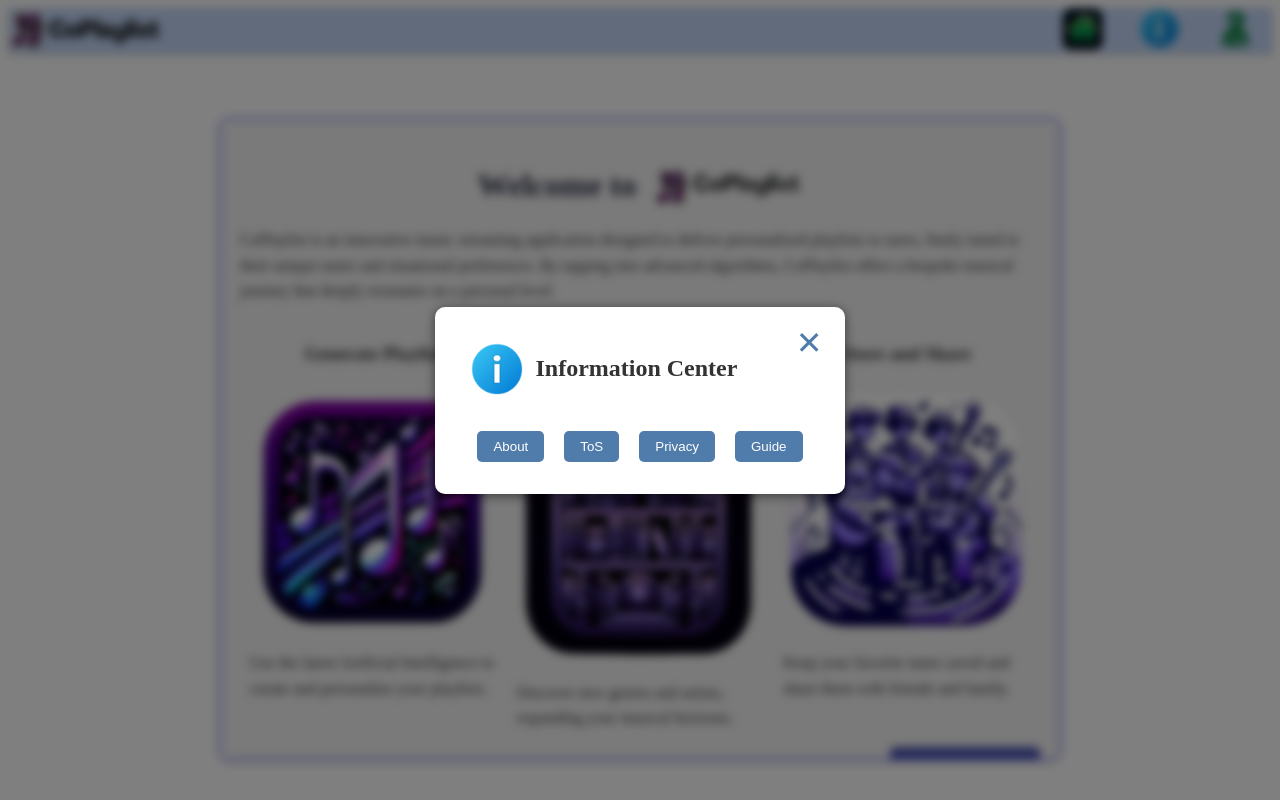
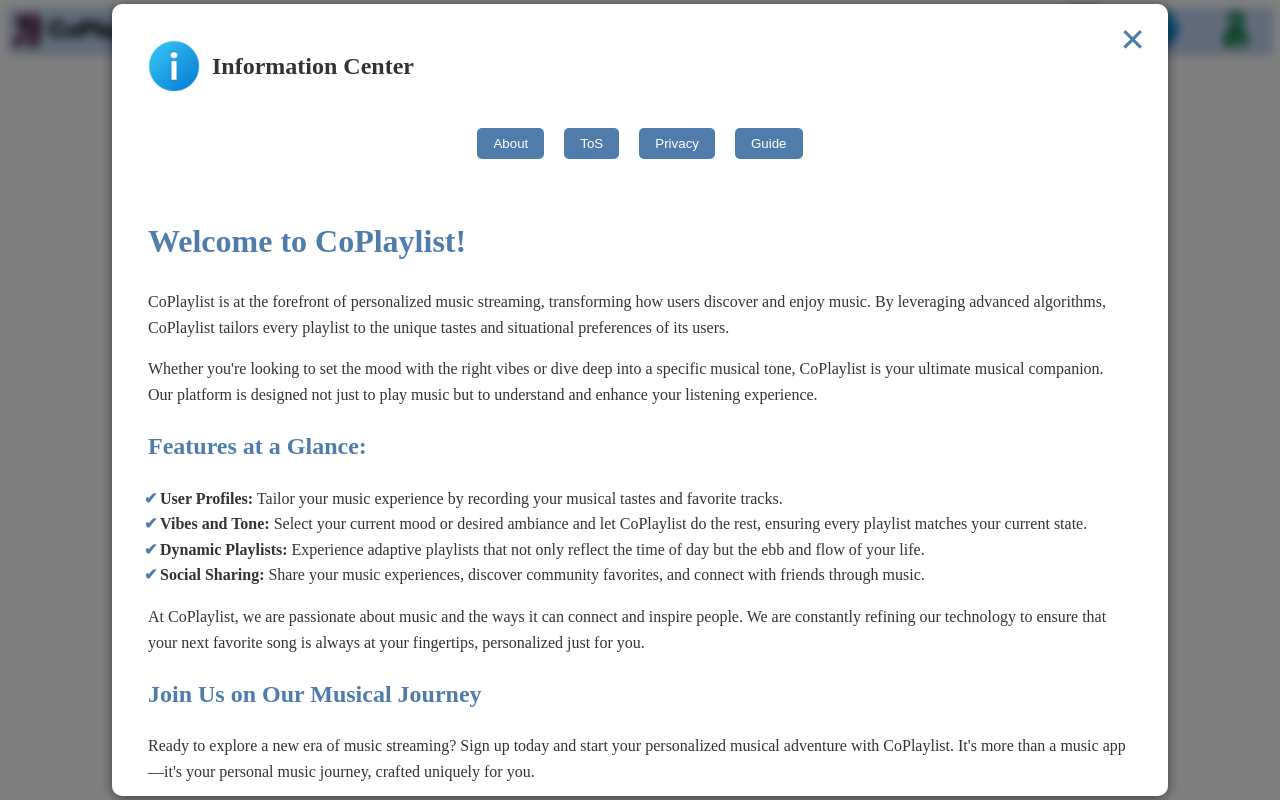
Before and after one commit to WuTangLan1/coplaylist, a Vue app: page / in a window 1280 px wide. Both pictures are taken after a click on the element 1159 px from the left and 30 px from the top of the page. Built offline with nearby package versions, Linux system fonts and the light colour scheme; no server answers.

Commit message:
Added about us section

```diff
--- a/src/components/homeDir/info-section/aboutSection.vue
+++ b/src/components/homeDir/info-section/aboutSection.vue
@@ -1,14 +1,61 @@
 <!-- src\components\homeDir\info-section\aboutSection.vue -->
 
 <script>
-
+export default {
+  name: "AboutSection",
+};
 </script>
 
 <template>
-
-
+  <div class="about-section">
+    <h1>Welcome to CoPlaylist!</h1>
+    <p>
+      CoPlaylist is at the forefront of personalized music streaming, transforming how users discover and enjoy music. By leveraging advanced algorithms, CoPlaylist tailors every playlist to the unique tastes and situational preferences of its users.
+    </p>
+    <p>
+      Whether you're looking to set the mood with the right vibes or dive deep into a specific musical tone, CoPlaylist is your ultimate musical companion. Our platform is designed not just to play music but to understand and enhance your listening experience.
+    </p>
+    <h2>Features at a Glance:</h2>
+    <ul>
+      <li><strong>User Profiles:</strong> Tailor your music experience by recording your musical tastes and favorite tracks.</li>
+      <li><strong>Vibes and Tone:</strong> Select your current mood or desired ambiance and let CoPlaylist do the rest, ensuring every playlist matches your current state.</li>
+      <li><strong>Dynamic Playlists:</strong> Experience adaptive playlists that not only reflect the time of day but the ebb and flow of your life.</li>
+      <li><strong>Social Sharing:</strong> Share your music experiences, discover community favorites, and connect with friends through music.</li>
+    </ul>
+    <p>
+      At CoPlaylist, we are passionate about music and the ways it can connect and inspire people. We are constantly refining our technology to ensure that your next favorite song is always at your fingertips, personalized just for you.
+    </p>
+    <h2>Join Us on Our Musical Journey</h2>
+    <p>
+      Ready to explore a new era of music streaming? Sign up today and start your personalized musical adventure with CoPlaylist. It's more than a music app—it's your personal music journey, crafted uniquely for you.
+    </p>
+  </div>
 </template>
 
 <style scoped>
+.about-section {
+  padding: 20px;
+  line-height: 1.6;
+  font-size: 1rem;
+  color: #333;
+}
 
+.about-section h1, .about-section h2 {
+  color: #507cac;
+}
+
+.about-section ul {
+  margin-top: 10px;
+  list-style-type: none;
+  padding-left: 20px;
+}
+
+.about-section ul li::before {
+  content: "✔";
+  color: #507cac;
+  font-weight: bold;
+  display: inline-block;
+  width: 1em;
+  margin-left: -1.5em;
+}
 </style>
```
